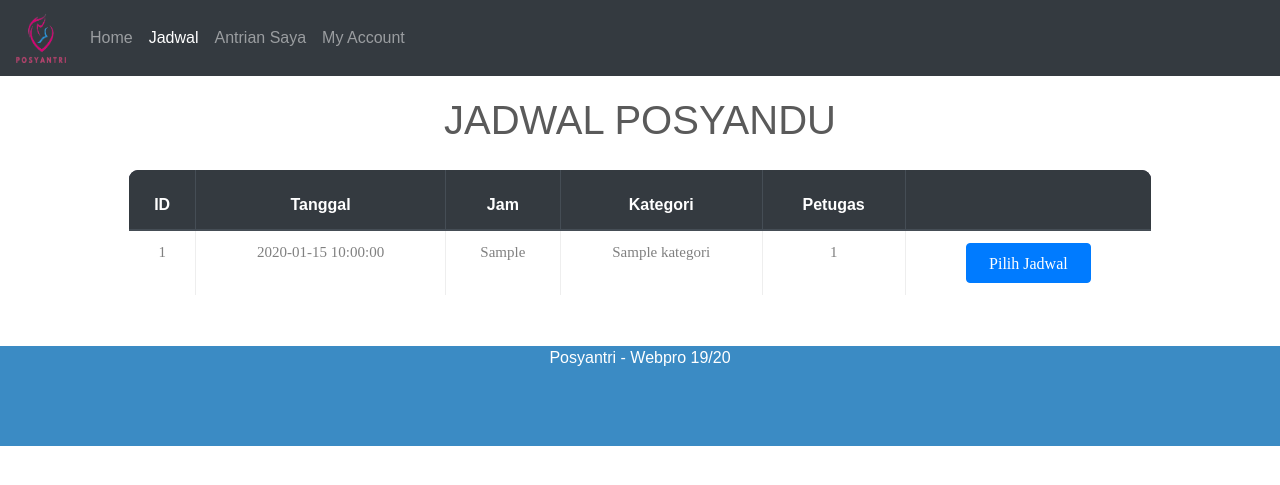
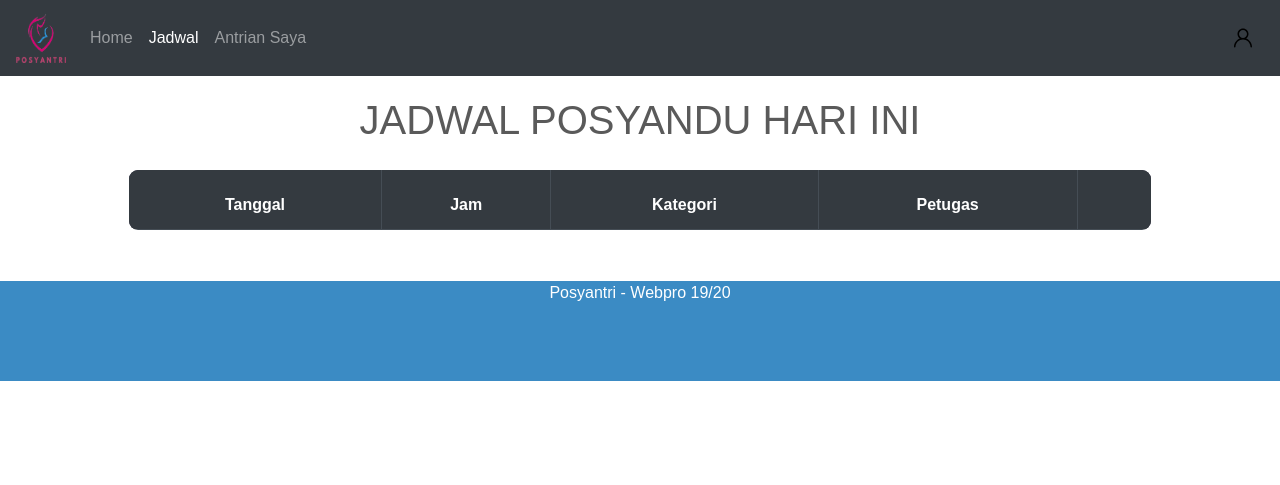
Before and after one commit to hanarifdahs/Posyantri_Webpro1920, a CodeIgniter app: page /posyantri_webpro1920/Pasien/Jadwal in a window 1280 px wide. Shown: the top 485 px of the page. Run offline with CodeIgniter, Linux system fonts and the light colour scheme; tables that the repository leaves empty or names only in its code hold one stand-in row (values such as "Sample post"); lists and menus that the app fills with data are empty; some libraries are stand-ins or nearby versions; some web fonts are replaced.

Commit message:
Added some things, list below
Add:
 - 'Antrian Saya' Content
 - 'User' Dropdown menu button
Changes:
 - 'Jadwal' menampilkan jadwal hari ini yang jamnya belum terlewat
 - Pindah menu 'My Account' ke 'User' di pojok kanan navbar

and lots of small things

```diff
--- a/application/controllers/Pasien.php
+++ b/application/controllers/Pasien.php
@@ -52,6 +52,15 @@ class Pasien extends CI_Controller {
         $this->load->view('pasien/footer');
     }*/
 
+    public function Booking(){
+        $id_pasien = $this->mPasien->getPasienByUser($this->session->id)['id_pasien'];
+        $data['antrian'] = $this->mBooking->getBookingByPasien_JoinJadwalKategori($id_pasien);
+        $current['aktif'] = 'booking';
+        $this->load->view('pasien/header', $current);
+        $this->load->view('pasien/antrian', $data);
+        $this->load->view('pasien/footer');
+    }
+
     public function actionBooking(){
         $this->cekSession();
         $id_jadwal = $this->input->post('id_jadwal');
--- a/application/models/mBooking.php
+++ b/application/models/mBooking.php
@@ -14,6 +14,13 @@ class mBooking extends CI_Model{
 
     public function getBookingbyID($id_booking){
         return $this->db->get_where('booking', ['id_booking' => $id_booking])->row_array();
+    }
+
+    public function getBookingByPasien_JoinJadwalKategori($id_pasien){
+        $this->db->join('jadwal', 'booking.id_jadwal = jadwal.id_jadwal');
+        $this->db->join('kategori', 'kategori.id_kategori = jadwal.id_kategori');
+        $query = $this->db->get_where('booking', array('id_pasien' => $id_pasien));
+        return $query->result_array();
     }
 
     public function insertBooking($id_jadwal, $id_pasien){
--- a/application/views/pasien/header.php
+++ b/application/views/pasien/header.php
@@ -64,21 +64,11 @@
 
             <?php if ($aktif=='booking'){ ?>
             <li class="nav-item active">
-              <a class="nav-link" href="">Antrian Saya</a>
+              <a class="nav-link" href="<?php echo base_url('Pasien/Booking'); ?>">Antrian Saya</a>
             </li>
             <?php }else{ ?>
             <li class="nav-item">
-              <a class="nav-link" href="">Antrian Saya</a>
-            </li>
-            <?php };?>
-
-            <?php if ($aktif=='account'){ ?>
-            <li class="nav-item active">
-              <a class="nav-link" href="<?php echo base_url('Pasien/Account'); ?>">My Account</a>
-            </li>
-            <?php }else{ ?>
-            <li class="nav-item">
-              <a class="nav-link" href="<?php echo base_url('Pasien/Account'); ?>">My Account</a>
+              <a class="nav-link" href="<?php echo base_url('Pasien/Booking'); ?>">Antrian Saya</a>
             </li>
             <?php };?>
 
@@ -88,11 +78,33 @@
               <div class="modal fade" id="logoutModal" tabindex="-1" role="dialog" aria-labelledby="exampleModalLabel" aria-hidden="true">
                   <div class="modal-dialog" role="document">
                       <div class="modal-content">
+                          <div class="modal-body">
+                            <label>Anda yakin ingin Logout?</label>
+                          </div>
                           <div class="modal-footer">
-                            <button class="btn btn-primary" href="<?= base_url('auth/logout'); ?>">Logout</button>
+                            <a button class="btn btn-primary" href="<?= base_url('Pasien/logout'); ?>">Logout</a>
                           </div>
                       </div>
                   </div>
               </div>
+            </li>
+            <li class="nav-item active">
+            <div class="dropdown">
+              <button class="nav-link active btn" type="button" id="dropdownMenuButton" data-toggle="dropdown" aria-haspopup="true" aria-expanded="false">
+              <img src="<?=base_url()?>assets/img/person.svg"></span>
+              </button>
+              <div class="dropdown-menu dropdown-menu-right" aria-labelledby="dropdownMenuButton">
+                <a class="dropdown-item disabled"><?php echo $this->session->username; ?></a>
+                <div class="dropdown-divider"></div>
+                <?php if ($aktif=='account'){ ?>
+                <a class="dropdown-item active" href="<?php echo base_url('Pasien/Account'); ?>">My Account</a>
+                <?php }else{ ?>
+                <a class="dropdown-item" href="<?php echo base_url('Pasien/Account'); ?>">My Account</a>
+                <?php };?>
+                <a class="dropdown-item" data-toggle="modal" data-target="#logoutModal" href="">Logout</a>
+              </div>
+            </div>
+            </li>
+        </ul>
       </nav>
     </header>
--- a/application/views/pasien/jadwal.php
+++ b/application/views/pasien/jadwal.php
@@ -1,8 +1,7 @@
     <br><br>
-    <h1 style="text-align: center;">JADWAL POSYANDU</h1>
+    <h1 style="text-align: center;">JADWAL POSYANDU HARI INI</h1>
     <?php if ($this->session->flashdata('flash')) : ?>
-    <div class="row mt-3">
-        <div class="col-md-6">
+        <div class="row justify-content-md-center">
             <div class="alert alert-success alert-dismissible fade show" role="alert">
                 <?= $this->session->flashdata('flash'); ?>.
                 <button type="button" class="close" data-dismiss="alert" aria-label="Close">
@@ -10,14 +9,13 @@
                 </button>
             </div>
         </div>
-    </div>
     <?php endif; ?>
 
     <table class="table" id="tablenyahana" border=1>
         <div id="table">
         <thead class="thead-dark">
             <tr>
-                <th class="text-center" scope="col">ID</th>
+                <!--th class="text-center" scope="col">ID</th>-->
                 <th class="text-center" scope="col">Tanggal</th>
                 <th class="text-center" scope="col">Jam</th>
                 <th class="text-center" scope="col">Kategori</th>
@@ -26,9 +24,11 @@
             </tr>
         </thead>
         <tbody>
+            <?php $date = date('Y-m-d'); $time = date('H:i');?>
             <?php foreach ($jadwal as $row){ ?>
+            <?php if($row['taken']==0 && $row['tanggal']==$date && $row['jam'] > $time){ ?>
             <tr>
-                <td style="text-align: center"class="id"><?= $row['id_jadwal']; ?></td>
+                <!--<td style="text-align: center"class="id"><?= $row['id_jadwal']; ?></td>-->
                 <td style="text-align: center"class="tgl"><?= $row['tanggal']; ?></td>
                 <td style="text-align: center"class="jam"><?= $row['jam']; ?></td>
                 <td style="text-align: center"class="namakat"><?= $row['nama_kategori']; ?></td>
@@ -73,7 +73,7 @@
                     </div>
                 </div>
             </div>
-            <?php } ?>
+            <?php }} ?>
         </tbody>
         </div>
     </table>
--- a/application/views/pasien/main.php
+++ b/application/views/pasien/main.php
@@ -14,7 +14,7 @@
       <div class="container">
         <div class="carousel-caption text-left">
           <h1>Pemeriksaan Batita</h1>
-          <p><a class="btn btn-lg btn-primary" href="#" role="button">Mulai Booking</a></p>
+          <p><a class="btn btn-lg btn-primary" href="<?php echo base_url('Pasien/Jadwal'); ?>" role="button">Mulai Booking</a></p>
         </div>
       </div>
     </div>
--- a/application/views/public/header.php
+++ b/application/views/public/header.php
@@ -43,7 +43,7 @@
           </ul>
           <ul class="navbar-nav">
             <li class="nav-item">
-              <button type="button" class="nav-link btn btn-primary" data-toggle="modal" data-target="#login">Login</button>
+              <button type="button" class="nav-link active btn btn-primary" data-toggle="modal" data-target="#login">Login</button>
               <div class="modal fade" id="login" tabindex="-1" role="dialog" aria-labelledby="exampleModalCenterTitle" aria-hidden="true">
                 <div class="modal-dialog" role="document">
                   <div class="modal-content">
```
Also changed, not shown: application/views/pasien/antrian.php (added, +44 -0 lines), assets/img/person.svg (added). Lines whose indentation alone changed are shown as unchanged.
